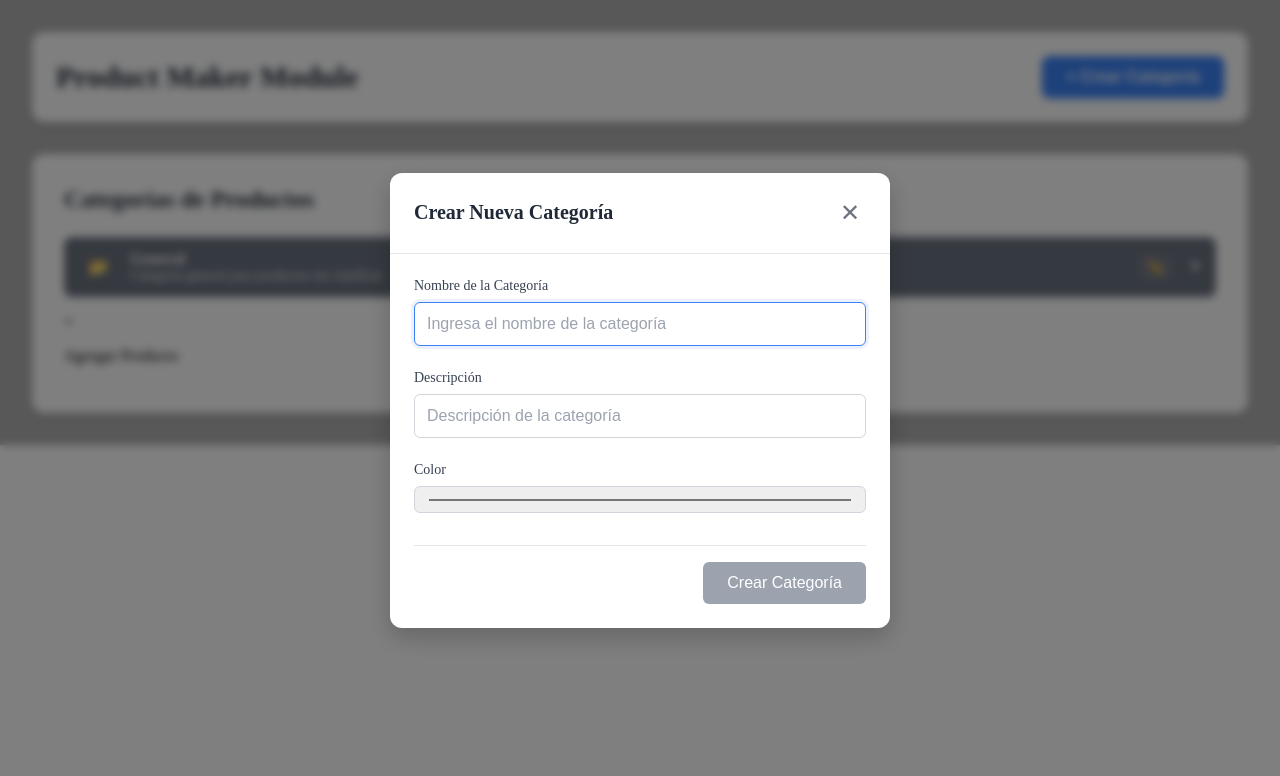
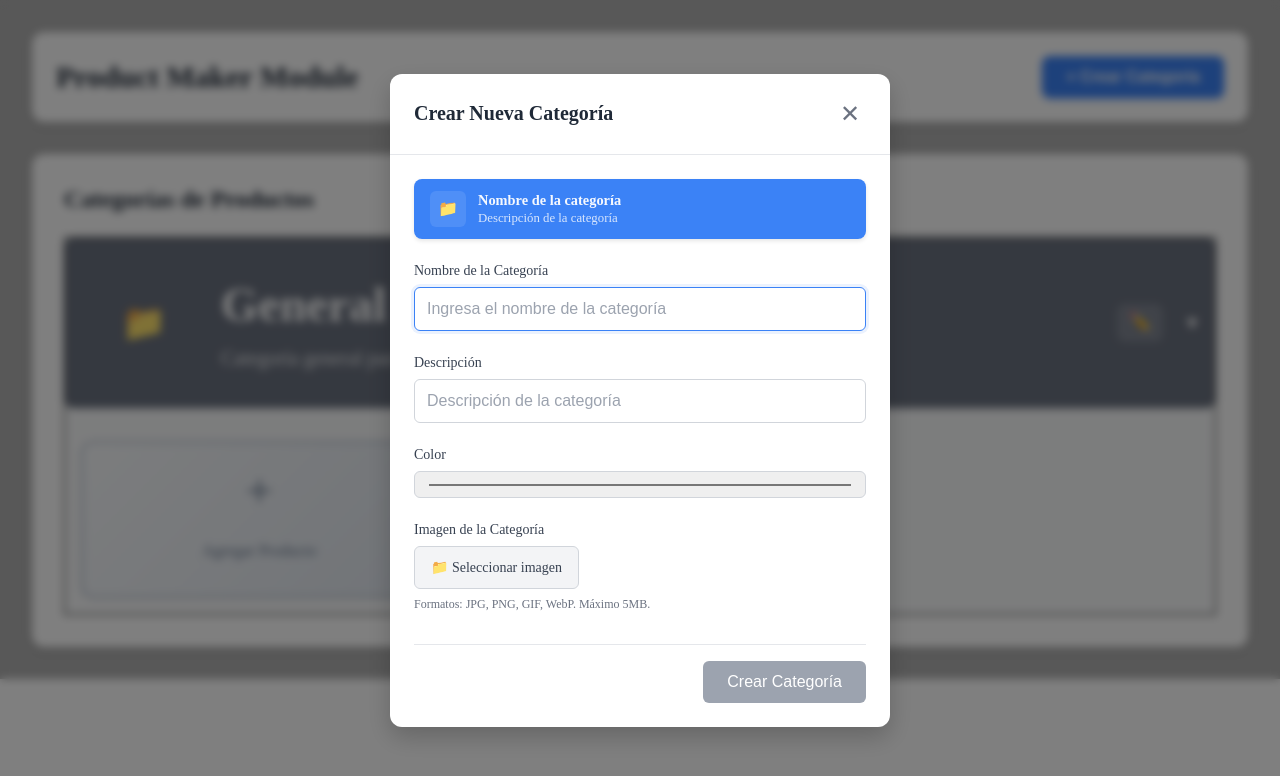
Before and after one commit to lordexe22/my-dev-solutions-app, a React (Vite) app: page / in a window 1280 px wide. Both pictures are taken after a click on the button "+ Crear Categoría". Shown: the top 776 px of the page. Built offline with nearby package versions, Linux system fonts and the light colour scheme.

Commit message:
feat: Add image upload functionality with validation in ProductMaker

```diff
--- a/src/modules/productMaker/productMaker.config.ts
+++ b/src/modules/productMaker/productMaker.config.ts
@@ -75,3 +75,17 @@ export const initialCategoryFormState: types.CustomCategoryFormState = {
   editingCategoryId: undefined
 }
 // #end-variable
+
+// #variable acceptedImageTypes
+export const acceptedImageTypes = [
+  'image/jpeg',
+  'image/jpg',
+  'image/png',
+  'image/gif',
+  'image/webp'
+];
+// #end-variable
+
+// #variable maxImageSize
+export const maxImageSize = 5 * 1024 * 1024; // 5MB en bytes
+// #end-variable
--- a/src/modules/productMaker/productMaker.hooks.ts
+++ b/src/modules/productMaker/productMaker.hooks.ts
@@ -1,7 +1,7 @@
 // #section Imports
 import { useReducer } from 'react';
 import * as types from './productMaker.d';
-import { initialProductState, initialCustomCategoryState, defaultGeneralCategory, initialCategoryFormState } from './productMaker.config';
+import { initialProductState, initialCustomCategoryState, defaultGeneralCategory, initialCategoryFormState, acceptedImageTypes, maxImageSize } from './productMaker.config';
 // #end-section
 
 // #interface ModalState
@@ -497,6 +497,46 @@ export const useCustomCategories = () => {
     formDispatch({ type: 'RESET_CATEGORY_FORM' });
   };
 
+  // #function validateImageFile
+  const validateImageFile = (file: File): { isValid: boolean; error?: string } => {
+    if (!acceptedImageTypes.includes(file.type)) {
+      return {
+        isValid: false,
+        error: 'Formato de imagen no válido. Usa JPG, PNG, GIF o WebP.'
+      };
+    }
+
+    if (file.size > maxImageSize) {
+      return {
+        isValid: false,
+        error: 'La imagen es muy grande. Máximo 5MB.'
+      };
+    }
+
+    return { isValid: true };
+  };
+  // #end-function
+
+  // #function handleImageUpload
+  const handleImageUpload = (file: File): boolean => {
+    const validation = validateImageFile(file);
+
+    if (!validation.isValid) {
+      console.warn(validation.error);
+      return false;
+    }
+
+    setCategoryFormField('image', file);
+    return true;
+  };
+  // #end-function
+
+  // #function removeImage
+  const removeImage = () => {
+    setCategoryFormField('image', undefined);
+  };
+  // #end-function
+
   return {
     // List state
     categories: listState.categories,
@@ -523,7 +563,11 @@ export const useCustomCategories = () => {
     closeCategoryForm,
     editCategory,
     setCategoryFormField,
-    resetCategoryForm
+    resetCategoryForm,
+
+    // Image actions
+    handleImageUpload,
+    removeImage,
   };
 };
 // #end-hook
--- a/src/modules/productMaker/productMaker.module.css
+++ b/src/modules/productMaker/productMaker.module.css
@@ -49,8 +49,6 @@
   box-shadow: 0 2px 4px rgba(59, 130, 246, 0.3);
 }
 /* #end-style */
-
-
 /* #style .productListContainer */
 .productListContainer {
   margin-top: 2rem;
@@ -91,7 +89,7 @@
 
 @media (min-width: 1600px) {
   .productGrid {
-    grid-template-columns: repeat(4, 1fr);
+    grid-template-columns: repeat(5, 1fr);
   }
 }
 /* #end-style */
@@ -262,7 +260,6 @@
   font-size: 1rem;
 }
 /* #end-style */
-
 /* #style .modalOverlay */
 .modalOverlay {
   position: fixed;
@@ -278,7 +275,6 @@
   backdrop-filter: blur(4px);
 }
 /* #end-style */
-
 /* #style .modalContent */
 .modalContent {
   background-color: white;
@@ -302,7 +298,6 @@
   }
 }
 /* #end-style */
-
 /* #style .modalHeader */
 .modalHeader {
   display: flex;
@@ -312,7 +307,6 @@
   border-bottom: 1px solid #e5e7eb;
 }
 /* #end-style */
-
 /* #style .modalTitle */
 .modalTitle {
   font-size: 1.25rem;
@@ -321,7 +315,6 @@
   margin: 0;
 }
 /* #end-style */
-
 /* #style .closeButton */
 .closeButton {
   background: none;
@@ -344,19 +337,16 @@
   color: #374151;
 }
 /* #end-style */
-
 /* #style .modalBody */
 .modalBody {
   padding: 1.5rem;
 }
 /* #end-style */
-
 /* #style .formGroup */
 .formGroup {
   margin-bottom: 1.5rem;
 }
 /* #end-style */
-
 /* #style .label */
 .label {
   display: block;
@@ -366,7 +356,6 @@
   margin-bottom: 0.5rem;
 }
 /* #end-style */
-
 /* #style .input */
 .input {
   width: 100%;
@@ -388,7 +377,6 @@
   color: #9ca3af;
 }
 /* #end-style */
-
 /* #style .modalActions */
 .modalActions {
   display: flex;
@@ -399,7 +387,6 @@
   border-top: 1px solid #e5e7eb;
 }
 /* #end-style */
-
 /* #style .confirmButton */
 .confirmButton {
   background-color: #3b82f6;
@@ -429,7 +416,6 @@
   transform: translateY(0);
 }
 /* #end-style */
-
 /* #style .deleteModalContent */
 .deleteModalContent {
   background-color: white;
@@ -440,14 +426,12 @@
   animation: modalSlideIn 0.3s ease-out;
 }
 /* #end-style */
-
 /* #style .deleteModalHeader */
 .deleteModalHeader {
   padding: 1.5rem;
   text-align: center;
 }
 /* #end-style */
-
 /* #style .deleteModalTitle */
 .deleteModalTitle {
   font-size: 1.125rem;
@@ -456,7 +440,6 @@
   margin: 0 0 0.75rem 0;
 }
 /* #end-style */
-
 /* #style .deleteModalMessage */
 .deleteModalMessage {
   color: #6b7280;
@@ -464,7 +447,6 @@
   margin: 0;
 }
 /* #end-style */
-
 /* #style .deleteModalActions */
 .deleteModalActions {
   display: flex;
@@ -473,7 +455,6 @@
   justify-content: center;
 }
 /* #end-style */
-
 /* #style .confirmDeleteButton */
 .confirmDeleteButton {
   background-color: #dc2626;
@@ -497,7 +478,6 @@
   transform: translateY(0);
 }
 /* #end-style */
-
 /* #style .cancelButton */
 .cancelButton {
   background-color: #f3f4f6;
@@ -521,7 +501,12 @@
   transform: translateY(0);
 }
 /* #end-style */
-
+/* #style .categoryBlock */
+.categoryBlock{
+  border: thin solid black
+}
+/* #end-style */
+/* #style .categoryHeader */
 /* Header principal de cada categoría */
 .categoryHeader {
   position: relative;
@@ -535,15 +520,18 @@
   cursor: pointer;
   transition: background-color 120ms linear, box-shadow 120ms linear;
   box-shadow: 0 1px 0 rgba(0,0,0,0.06);
-  overflow: visible;
+  overflow: hidden;
+  min-height: 150px;
 }
-
+/* #end-style */
+/* #style .categoryHeader > * */
 /* Asegura que el contenido quede por encima del fondo dinámico */
 .categoryHeader > * {
   position: relative;
   z-index: 1;
 }
-
+/* #end-style */
+/* #style .categoryInfo */
 /* Grupo izquierdo: icono + textos */
 .categoryInfo {
   display: flex;
@@ -551,46 +539,54 @@
   gap: 12px;
   min-width: 0; /* permite truncado */
 }
-
+/* #end-style */
+/* #style .categoryImage */
 /* Imagen o placeholder pequeño dentro del header */
 .categoryImage,
 .categoryImagePlaceholder {
-  width: 40px;
-  height: 40px;
-  border-radius: 6px;
-  flex: 0 0 40px;
+  width: 130px;
+  height: 130px;
+  border-radius: 8px;
+  flex: 0 0 130px;
   display: flex;
   align-items: center;
   justify-content: center;
   overflow: hidden;
-  font-size: 18px;
-  background: rgba(255,255,255,0.12); /* ligero contraste si la categoría no da buen contraste */
+  font-size: 36px;
+  background: rgba(255,255,255,0.12);
   color: inherit;
   z-index: 2;
+  object-fit: cover;
 }
-
+/* #end-style */
+/* #style .categoryImagePlaceholder */
 /* Si estabas usando inline-style en categoryImagePlaceholder para el color,
    lo puedes mantener. Si no, el header ya toma el color por inline-style. */
 .categoryImagePlaceholder {
   background-color: transparent; /* evita duplicar colores si header ya lo tiene */
 }
-
+/* #end-style */
+/* #style .categoryName */
 /* Texto del nombre y descripción */
 .categoryName {
-  font-size: 1rem;
-  font-weight: 600;
-  margin: 0;
+  font-size: 3rem;
+  font-weight: 700;
+  margin: 0 0 0.5rem 0;
   white-space: nowrap;
   overflow: hidden;
   text-overflow: ellipsis;
+  line-height: 1.3;
 }
-
+/* #end-style */
+/* #style .categoryDescription */
 .categoryDescription {
-  font-size: 0.85rem;
+  font-size: 1.25rem;
   margin: 0;
-  opacity: 0.95;
+  opacity: 0.9;
+  line-height: 1.4;
 }
-
+/* #end-style */
+/* #style .categoryActions */
 /* Contenedor de acciones (editar / borrar / expandir) */
 .categoryActions {
   display: flex;
@@ -598,31 +594,231 @@
   gap: 8px;
   flex-shrink: 0;
 }
-
+/* #end-style */
+/* #style .categoryActions button */
 /* Botones pequeños dentro del header */
 .categoryActions button {
-  background: rgba(255,255,255,0.08);
+  background: rgba(255,255,255,0.15);
   border: none;
-  padding: 6px 8px;
-  border-radius: 6px;
+  padding: 10px 12px;
+  border-radius: 8px;
   color: inherit;
   cursor: pointer;
-  font-size: 0.9rem;
+  font-size: 1.1rem;
   line-height: 1;
+  transition: all 0.2s ease;
 }
 
+.categoryActions button:hover {
+  background: rgba(255,255,255,0.25);
+  transform: scale(1.05);
+}
+/* #end-style */
+/* #style .categoryActions button:focus-visible */
 /* Accesibilidad: foco visible */
 .categoryActions button:focus-visible {
   outline: 2px solid rgba(255,255,255,0.18);
   outline-offset: 2px;
 }
-
+/* #end-style */
+/* #style .expandIcon */
 /* Icono de expandir / colapsar */
 .expandIcon {
-  margin-left: 8px;
-  font-size: 14px;
-  opacity: 0.98;
+  margin-left: 12px;
+  font-size: 18px;
+  opacity: 0.95;
   display: inline-flex;
   align-items: center;
   justify-content: center;
+  transition: transform 0.2s ease;
 }
+/* #end-style */
+/* #style .addProductCard */
+.addProductCard {
+  background: linear-gradient(135deg, #f8fafc 0%, #e2e8f0 100%);
+  border: 2px dashed #94a3b8;
+  border-radius: 12px;
+  display: flex;
+  flex-direction: column;
+  align-items: center;
+  justify-content: center;
+  padding: 1.25rem;
+  cursor: pointer;
+  transition: all 0.3s ease;
+  box-shadow: 0 1px 3px rgba(0, 0, 0, 0.1);
+  /* height: 100%; */
+  color: #64748b;
+  font-weight: 500;
+  user-select: none;
+  /* Mantener la misma estructura que .productCard */
+  overflow: hidden;
+}
+
+.addProductCard:hover {
+  background: linear-gradient(135deg, #3b82f6 0%, #2563eb 100%);
+  border-color: #3b82f6;
+  transform: translateY(-2px);
+  box-shadow: 0 4px 12px rgba(59, 130, 246, 0.25);
+  color: white;
+}
+
+.addProductCard:active {
+  transform: translateY(0);
+  box-shadow: 0 2px 8px rgba(59, 130, 246, 0.3);
+}
+/* #end-style */
+/* #style .addProductIcon */
+.addProductIcon {
+  font-size: 3rem;
+  font-weight: 300;
+  margin-bottom: 0.5rem;
+  transition: transform 0.3s ease;
+}
+
+.addProductCard:hover .addProductIcon {
+  transform: scale(1.1) rotate(90deg);
+}
+/* #end-style */
+/* #style .categoryContent */
+.categoryContent {
+  padding: 1rem;
+  background-color: #f9fafb;
+  border-top: 1px solid rgba(0, 0, 0, 0.1);
+  min-height: auto;
+  height: auto;
+  overflow: visible;
+}
+/* #end-style */
+/* #style .categoryPreview */
+.categoryPreview {
+  margin-bottom: 1.5rem;
+  border-radius: 8px;
+  overflow: hidden;
+  box-shadow: 0 2px 4px rgba(0, 0, 0, 0.1);
+}
+/* #end-style */
+/* #style .categoryPreviewHeader */
+.categoryPreviewHeader {
+  padding: 12px 16px;
+  color: white;
+  transition: background-color 0.2s ease;
+}
+/* #end-style */
+/* #style .categoryPreviewInfo */
+.categoryPreviewInfo {
+  display: flex;
+  align-items: center;
+  gap: 12px;
+}
+/* #end-style */
+/* #style .categoryPreviewImage */
+.categoryPreviewImage {
+  width: 36px;
+  height: 36px;
+  border-radius: 6px;
+  object-fit: cover;
+  background: rgba(255, 255, 255, 0.1);
+}
+/* #end-style */
+/* #style .categoryPreviewImagePlaceholder */
+.categoryPreviewImagePlaceholder {
+  width: 36px;
+  height: 36px;
+  border-radius: 6px;
+  display: flex;
+  align-items: center;
+  justify-content: center;
+  background: rgba(255, 255, 255, 0.1);
+  font-size: 16px;
+}
+/* #end-style */
+/* #style .categoryPreviewName */
+.categoryPreviewName {
+  font-size: 0.9rem;
+  font-weight: 600;
+  margin: 0;
+  opacity: 0.95;
+}
+/* #end-style */
+/* #style .categoryPreviewDescription */
+.categoryPreviewDescription {
+  font-size: 0.8rem;
+  margin: 0;
+  opacity: 0.8;
+  margin-top: 2px;
+}
+/* #end-style */
+/* #style .imageUploadContainer */
+.imageUploadContainer {
+  display: flex;
+  gap: 0.75rem;
+  align-items: center;
+  flex-wrap: wrap;
+}
+/* #end-style */
+/* #style .imageInput */
+.imageInput {
+  display: none;
+}
+/* #end-style */
+/* #style .imageUploadButton */
+.imageUploadButton {
+  display: inline-flex;
+  align-items: center;
+  gap: 0.5rem;
+  padding: 0.75rem 1rem;
+  background-color: #f3f4f6;
+  border: 1px solid #d1d5db;
+  border-radius: 6px;
+  cursor: pointer;
+  font-size: 0.875rem;
+  font-weight: 500;
+  color: #374151;
+  transition: all 0.2s ease;
+  text-decoration: none;
+}
+
+.imageUploadButton:hover {
+  background-color: #e5e7eb;
+  border-color: #9ca3af;
+  transform: translateY(-1px);
+}
+
+.imageUploadButton:active {
+  transform: translateY(0);
+}
+/* #end-style */
+/* #style .removeImageButton */
+.removeImageButton {
+  display: inline-flex;
+  align-items: center;
+  gap: 0.5rem;
+  padding: 0.75rem 1rem;
+  background-color: #fee2e2;
+  border: 1px solid #fecaca;
+  border-radius: 6px;
+  cursor: pointer;
+  font-size: 0.875rem;
+  font-weight: 500;
+  color: #dc2626;
+  transition: all 0.2s ease;
+}
+
+.removeImageButton:hover {
+  background-color: #fecaca;
+  border-color: #fca5a5;
+  transform: translateY(-1px);
+}
+
+.removeImageButton:active {
+  transform: translateY(0);
+}
+/* #end-style */
+/* #style .imageUploadHint */
+.imageUploadHint {
+  font-size: 0.75rem;
+  color: #6b7280;
+  margin: 0.5rem 0 0 0;
+  width: 100%;
+}
+/* #end-style */
--- a/src/modules/productMaker/productMaker.tsx
+++ b/src/modules/productMaker/productMaker.tsx
@@ -42,6 +42,8 @@ const ProductMaker = () => {
     closeCategoryForm,
     editCategory,
     setCategoryFormField,
+    handleImageUpload,
+    removeImage,
     // resetCategoryForm
   } = useCustomCategories();
   // #end-hook
@@ -339,6 +341,33 @@ const ProductMaker = () => {
               </button>
             </div>
             <div className={styles.modalBody}>
+              {/* Vista previa de la categoría */}
+              <div className={styles.categoryPreview}>
+                <div className={styles.categoryPreviewHeader} style={{ backgroundColor: categoryFormData.color || '#3b82f6' }}>
+                  <div className={styles.categoryPreviewInfo}>
+                    {categoryFormData.image ? (
+                      <img
+                        src={typeof categoryFormData.image === 'string' ? categoryFormData.image : URL.createObjectURL(categoryFormData.image)}
+                        alt="Vista previa"
+                        className={styles.categoryPreviewImage}
+                      />
+                    ) : (
+                      <div className={styles.categoryPreviewImagePlaceholder}>
+                        📁
+                      </div>
+                    )}
+                    <div>
+                      <h4 className={styles.categoryPreviewName}>
+                        {categoryFormData.name || 'Nombre de la categoría'}
+                      </h4>
+                      <p className={styles.categoryPreviewDescription}>
+                        {categoryFormData.description || 'Descripción de la categoría'}
+                      </p>
+                    </div>
+                  </div>
+                </div>
+              </div>
+
               <div className={styles.formGroup}>
                 <label htmlFor="categoryName" className={styles.label}>
                   Nombre de la Categoría
@@ -379,6 +408,41 @@ const ProductMaker = () => {
                   value={categoryFormData.color || '#3b82f6'}
                   onChange={(e) => setCategoryFormField('color', e.target.value)}
                 />
+              </div>
+
+              <div className={styles.formGroup}>
+                <label className={styles.label}>
+                  Imagen de la Categoría
+                </label>
+                <div className={styles.imageUploadContainer}>
+                  <input
+                    type="file"
+                    id="categoryImage"
+                    className={styles.imageInput}
+                    accept="image/jpeg,image/jpg,image/png,image/gif,image/webp"
+                    onChange={(e) => {
+                      const file = e.target.files?.[0];
+                      if (file) {
+                        handleImageUpload(file);
+                      }
+                    }}
+                  />
+                  <label htmlFor="categoryImage" className={styles.imageUploadButton}>
+                    📁 Seleccionar imagen
+                  </label>
+                  {categoryFormData.image && (
+                    <button
+                      type="button"
+                      className={styles.removeImageButton}
+                      onClick={removeImage}
+                    >
+                      🗑️ Eliminar imagen
+                    </button>
+                  )}
+                </div>
+                <p className={styles.imageUploadHint}>
+                  Formatos: JPG, PNG, GIF, WebP. Máximo 5MB.
+                </p>
               </div>
 
               <div className={styles.modalActions}>
```
Also changed, not shown: src/modules/productMaker/productMaker.d.ts (+0 -15 lines).
